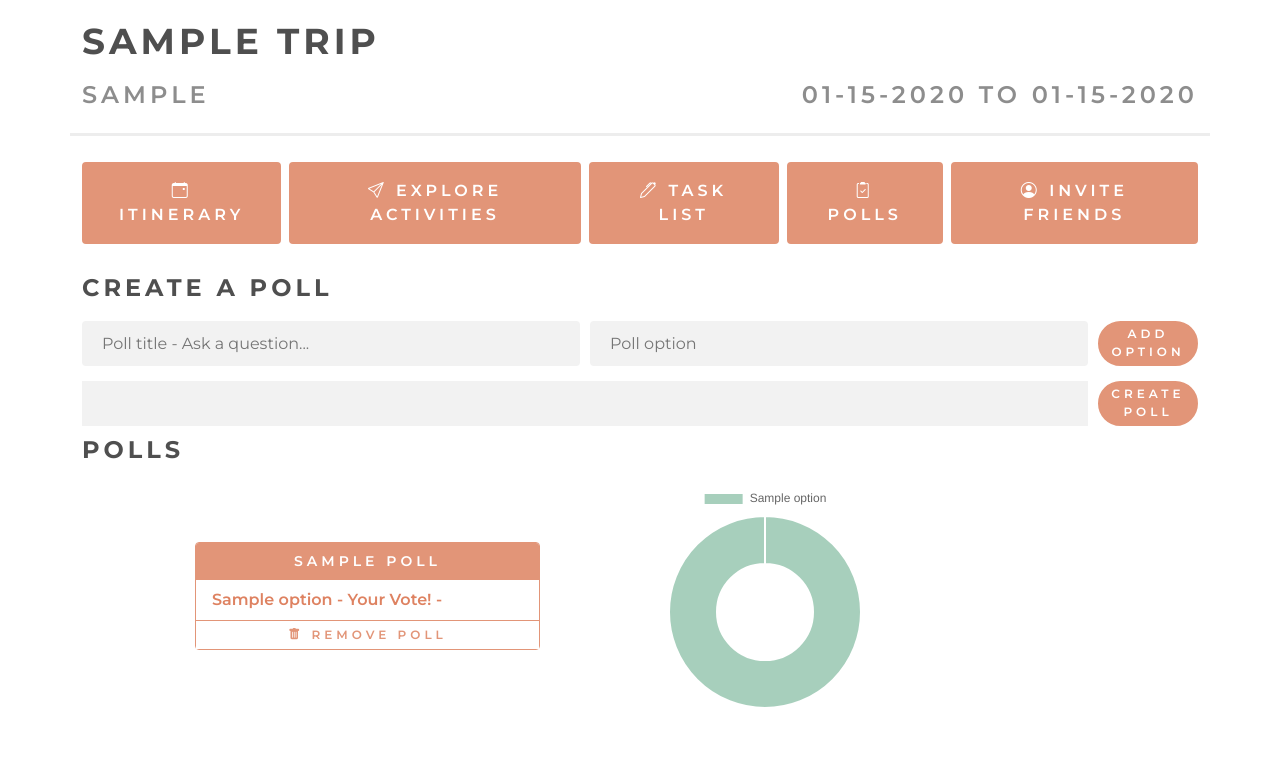
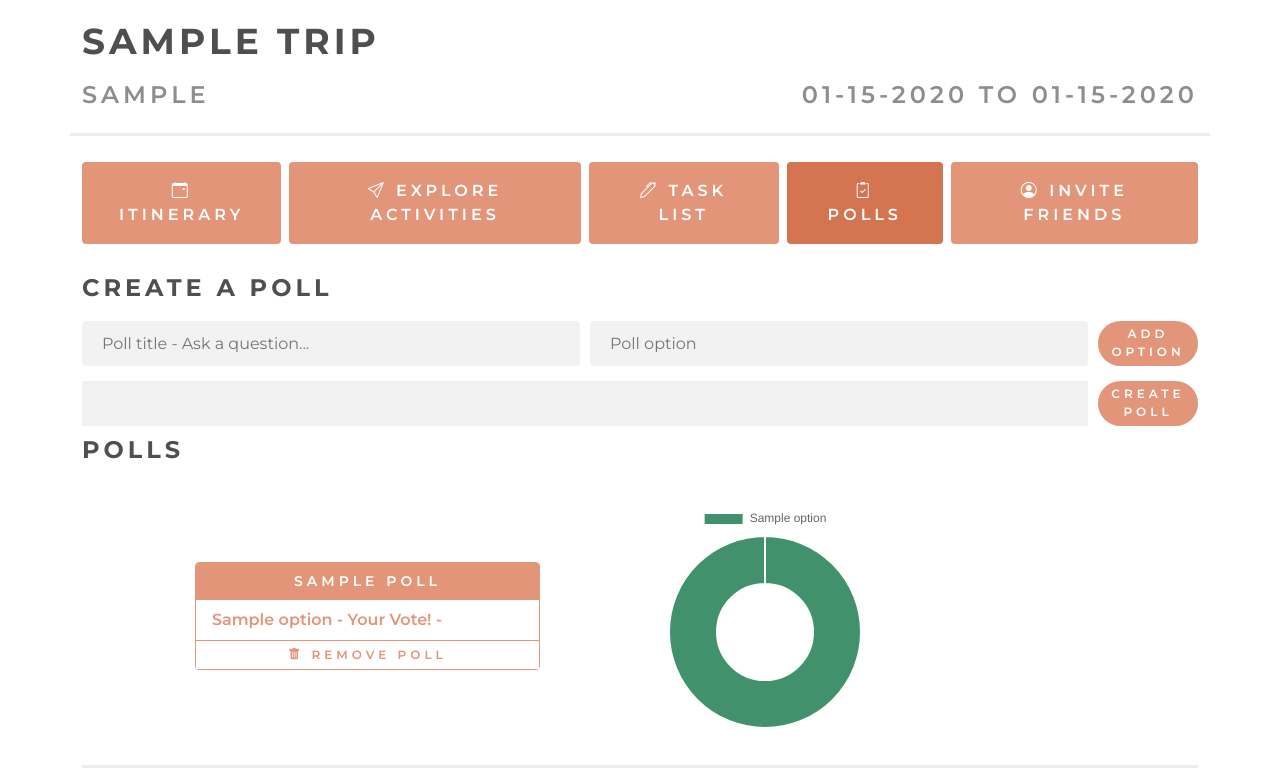
Before and after one commit to kat-jiang/Travel-planning-project, a Flask app: template templates/poll.html in a window 1280 px wide. Shown: the part 55-839 px from the top of the page. Before the commit the page ends 762 px from the top, so only its background shows below. Run offline with Flask 2, Linux system fonts and the light colour scheme; the template is opened without the code that fills it: most values are stand-ins (such as "Sample title", 1, 10 or a date in 2020); some libraries are stand-ins or nearby versions.

Commit message:
updated css styling

```diff
--- a/seed.py
+++ b/seed.py
@@ -44,8 +44,8 @@ def load_trips_and_add_users():
 
     joshua_tree = Trip(trip_creator='brian',trip_location='Joshua Tree, CA', trip_name="Joshua Tree National Park Trip", start_date=datetime.strptime("2022-10-10", "%Y-%m-%d"), end_date=datetime.strptime("2022-10-14", "%Y-%m-%d"), latitude=33.8734, longitude=-115.9010, trip_image="https://images.unsplash.com/photo-1600680386586-9b4795bee256?crop=entropy&cs=tinysrgb&fit=max&fm=jpg&ixid=MnwzMTY5Nzl8MHwxfGFsbHx8fHx8fHx8fDE2NDkyNzMzNDU&ixlib=rb-1.2.1&q=80&w=400")
 
-    chicago = Trip(trip_creator='kat', trip_location='Chicago, IL', trip_name="Chicago Weekend", start_date=datetime.strptime("2022-07-01", "%Y-%m-%d"), end_date=datetime.strptime("2022-07-04", "%Y-%m-%d"), latitude=41.881832, longitude=-87.623177, trip_image="https://images.unsplash.com/photo-1494522855154-9297ac14b55f?crop=entropy&cs=tinysrgb&fit=max&fm=jpg&ixid=MnwzMTY5Nzl8MHwxfGFsbHx8fHx8fHx8fDE2NDk4ODEyODA&ixlib=rb-1.2.1&q=80&w=1080")
-    # trip_image="https://images.unsplash.com/photo-1494522855154-9297ac14b55f?crop=entropy&cs=tinysrgb&fit=max&fm=jpg&ixid=MnwzMTY5Nzl8MHwxfGFsbHx8fHx8fHx8fDE2NDkyNzQzOTg&ixlib=rb-1.2.1&q=80&w=400"
+    chicago = Trip(trip_creator='kat', trip_location='Chicago, IL', trip_name="Chicago Weekend", start_date=datetime.strptime("2022-07-01", "%Y-%m-%d"), end_date=datetime.strptime("2022-07-04", "%Y-%m-%d"), latitude=41.881832, longitude=-87.623177, trip_image="https://images.unsplash.com/photo-1494522855154-9297ac14b55f?crop=entropy&cs=tinysrgb&fit=max&fm=jpg&ixid=MnwzMTY5Nzl8MHwxfGFsbHx8fHx8fHx8fDE2NDkyNzQzOTg&ixlib=rb-1.2.1&q=80&w=400")
+
 
     db.session.add_all([maui, seattle, joshua_tree, chicago])
     db.session.commit()
--- a/server.py
+++ b/server.py
@@ -149,7 +149,7 @@ def add_trip():
 
     results = data.get('results', [])
 
-    image = results[0].get('urls', {}).get('regular')
+    image = results[0].get('urls', {}).get('small')
 
     #create trip and add to db
     new_trip = crud.create_trip(trip_creator=user_id,
--- a/static/css/activities.css
+++ b/static/css/activities.css
@@ -1,3 +1,8 @@
+#btn-act {
+  background-color: #d57451;
+  border: 2px solid #d57451;
+}
+
 .map-wrapper {
   padding: 40px;
 }
--- a/static/css/homepage.css
+++ b/static/css/homepage.css
@@ -27,6 +27,7 @@
   right: 0;
   padding: 60px;
   text-align: center;
+  border-radius: 5px;
 }
 
 .form-hidden {
--- a/static/css/invite.css
+++ b/static/css/invite.css
@@ -1,3 +1,8 @@
+#btn-invite {
+  background-color: #d57451;
+  border: 2px solid #d57451;
+}
+
 ul {
   padding-left: 0;
   list-style: none;
--- a/static/css/itinerary.css
+++ b/static/css/itinerary.css
@@ -1,3 +1,8 @@
+#btn-itin {
+  background-color: #d57451;
+  border: 2px solid #d57451;
+}
+
 .map-wrapper {
   padding: 0 15px 20px;
 }
@@ -123,6 +128,7 @@
 }
 
 .swiper-slide {
+  min-height: 300px;
   height: auto;
   justify-content: center;
 }
--- a/static/css/poll.css
+++ b/static/css/poll.css
@@ -1,3 +1,9 @@
+#btn-poll {
+  background-color: #d57451;
+  border: 2px solid #d57451;
+  /* color: #cbdfbd; */
+}
+
 form {
   display: flex;
   gap: 10px;
@@ -59,6 +65,7 @@ form {
 }
 
 .row-poll {
+  padding-top: 20px;
   align-items: center;
   padding-bottom: 20px;
 }
@@ -99,7 +106,7 @@ form {
 }
 
 .voted {
-  color: var(--primary-color-dark);
+  color: var(--primary-color);
   font-weight: 600;
 }
 
@@ -116,6 +123,10 @@ form {
   padding: 5px;
 }
 
+.btn-remove:hover {
+  color: var(--base-color-light);
+}
+
 .col-md-3 {
   max-width: 250px;
 }
--- a/static/css/task.css
+++ b/static/css/task.css
@@ -1,3 +1,7 @@
+#btn-task {
+  background-color: #d57451;
+  border: 2px solid #d57451;
+}
 
 form {
   display: flex;
--- a/static/js/poll.jsx
+++ b/static/js/poll.jsx
@@ -36,9 +36,12 @@ function PollOptions(props) {
         label: 'Votes',
         data: data_list,
         backgroundColor: [
-          '#a7cfbc',
-          '#81b29a',
-          '#5c9479',
+          '#40916c',
+          '#b7e4c7',
+          '#52b788',
+          '#95d5b2',
+          '#74c69d',
+          '#d8f3dc',
         ],
         hoverOffset: 4
       }]
@@ -133,6 +136,7 @@ function PollOptions(props) {
   }
 
   return (
+    <React.Fragment>
     <div className="row row-poll">
       <div className="col-md-6">
         <div className="card">
@@ -152,6 +156,8 @@ function PollOptions(props) {
         </canvas>
       </div>
     </div>
+    <hr class="solid"></hr>
+    </React.Fragment>
   );
 }
 
--- a/templates/homepage.html
+++ b/templates/homepage.html
@@ -39,7 +39,7 @@
             <div class="login-container-inner">
               <img src="/static/img/dragonfly-logo.svg">
               <h1>TravelBugs</h1>
-              <h2 class="subtitle">A Travel App</h2>
+              <h2 class="subtitle">Plan. Collaborate. Travel. Repeat.</h2>
               <div class="login-form">
                 <!-- <h2>Log In</h2> -->
                 <form action="/login" method="POST">
--- a/templates/trip.html
+++ b/templates/trip.html
@@ -64,16 +64,16 @@
         <h1>{{trip.trip_name}}</h1>
         <h2>{{trip.trip_location}}</h2>
         <h2>{{trip.start_date.strftime("%m-%d-%Y")}} to {{trip.end_date.strftime("%m-%d-%Y")}}</h2>
-        <hr class="solid">
+        <hr class="solid"></hr>
       </div>
       <!-- Row to navigate trip planning-->
       <div class="row">
         <div class="gap-2 trip-nav">
-          <a href='/trip/{{trip.trip_id}}/itinerary' class="btn btn-primary btn-trip"><i class="bi bi-calendar-event"></i> Itinerary</a>
-          <a href='/trip/{{trip.trip_id}}/activities' class="btn btn-primary btn-trip"><i class="bi bi-send"></i> Explore Activities</a>
-          <a href='/trip/{{trip.trip_id}}/task-list' class="btn btn-primary btn-trip"><i class="bi bi-pen"></i> Task List</a>
-          <a href='/trip/{{trip.trip_id}}/polls' class="btn btn-primary btn-trip"><i class="bi bi-clipboard2-check"></i> Polls</a>
-          <a href='/trip/{{trip.trip_id}}/invite' class="btn btn-primary btn-trip"> <i class="bi bi-person-circle"></i> Invite Friends</a>
+          <a href='/trip/{{trip.trip_id}}/itinerary' class="btn btn-primary btn-trip" id="btn-itin"><i class="bi bi-calendar-event"></i> Itinerary</a>
+          <a href='/trip/{{trip.trip_id}}/activities' class="btn btn-primary btn-trip" id="btn-act"><i class="bi bi-send"></i> Explore Activities</a>
+          <a href='/trip/{{trip.trip_id}}/task-list' class="btn btn-primary btn-trip" id="btn-task"><i class="bi bi-pen"></i> Task List</a>
+          <a href='/trip/{{trip.trip_id}}/polls' class="btn btn-primary btn-trip" id="btn-poll"><i class="bi bi-clipboard2-check"></i> Polls</a>
+          <a href='/trip/{{trip.trip_id}}/invite' class="btn btn-primary btn-trip" id="btn-invite"> <i class="bi bi-person-circle"></i> Invite Friends</a>
         </div>
       </div>
     </div>
```
Also changed, not shown: README.md.
